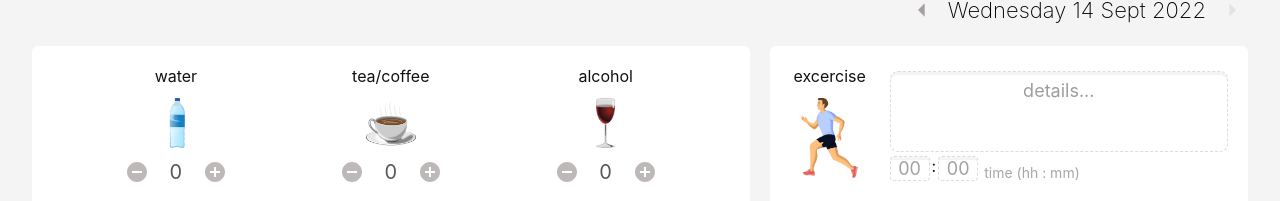
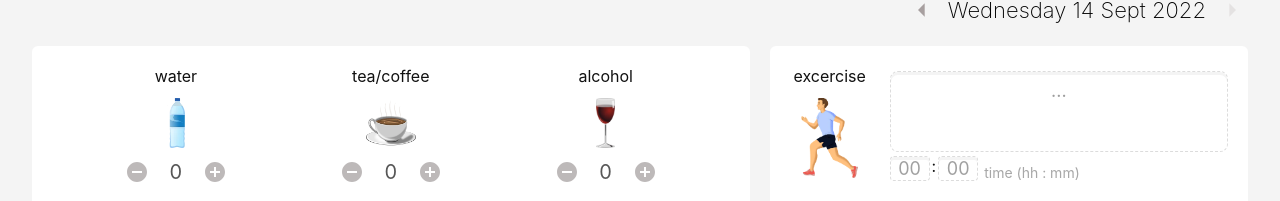
Before and after one commit to SeanCollings/food-diary-client, a Next.js app: page / in a window 1280 px wide. Shown: the part 179-380 px from the top of the page. Built offline with nearby package versions, Linux system fonts and the light colour scheme.

Commit message:
minor excercise title and placeholder updates

```diff
--- a/components/wellness/exercise-card/index.tsx
+++ b/components/wellness/exercise-card/index.tsx
@@ -169,8 +169,8 @@ const ExcerciseCard: FC<IProps> = ({ title, imageSrc }) => {
             borderStyle={'dashed'}
             borderWidth={1}
             totalRows={3}
-            placeholder="details..."
-            title="insert excercise details"
+            placeholder="..."
+            title="add excercise details"
             onChange={handleDetailsChange}
             onBlur={handleOnBlur}
           />
```
